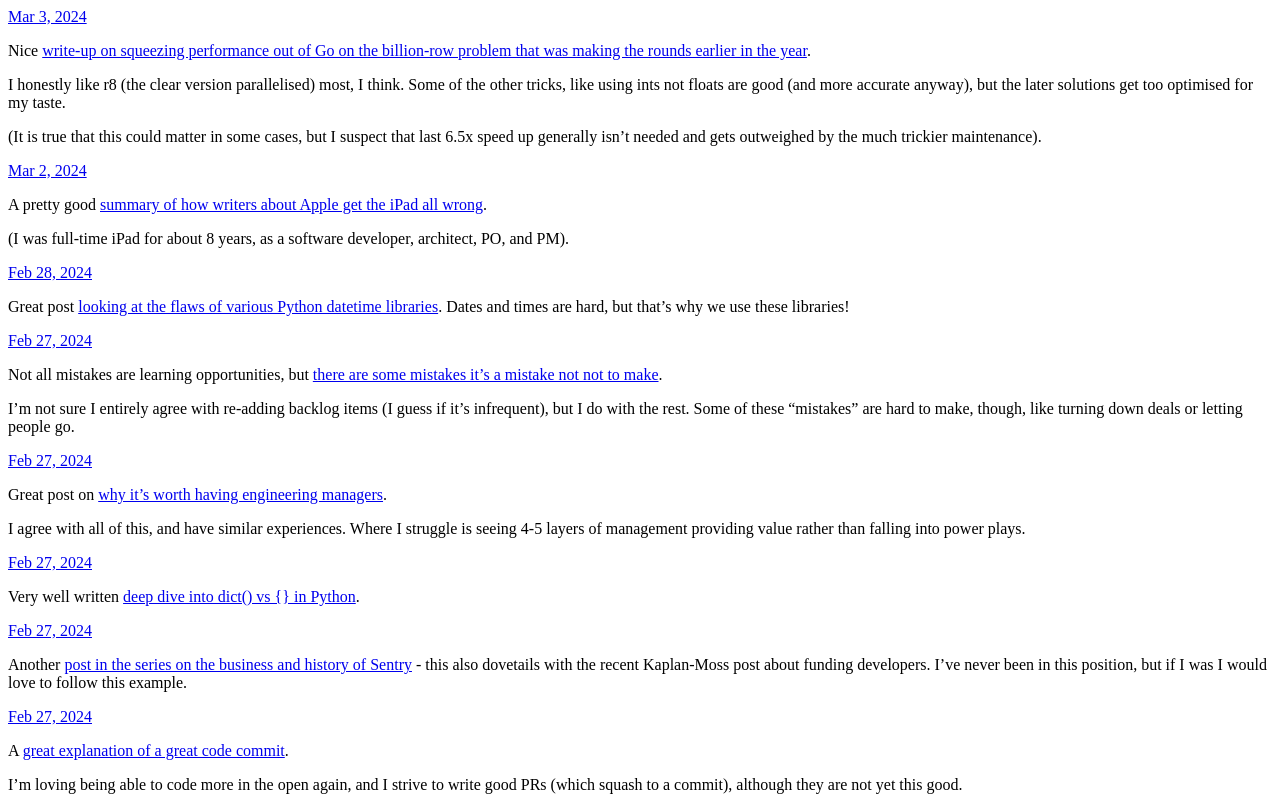
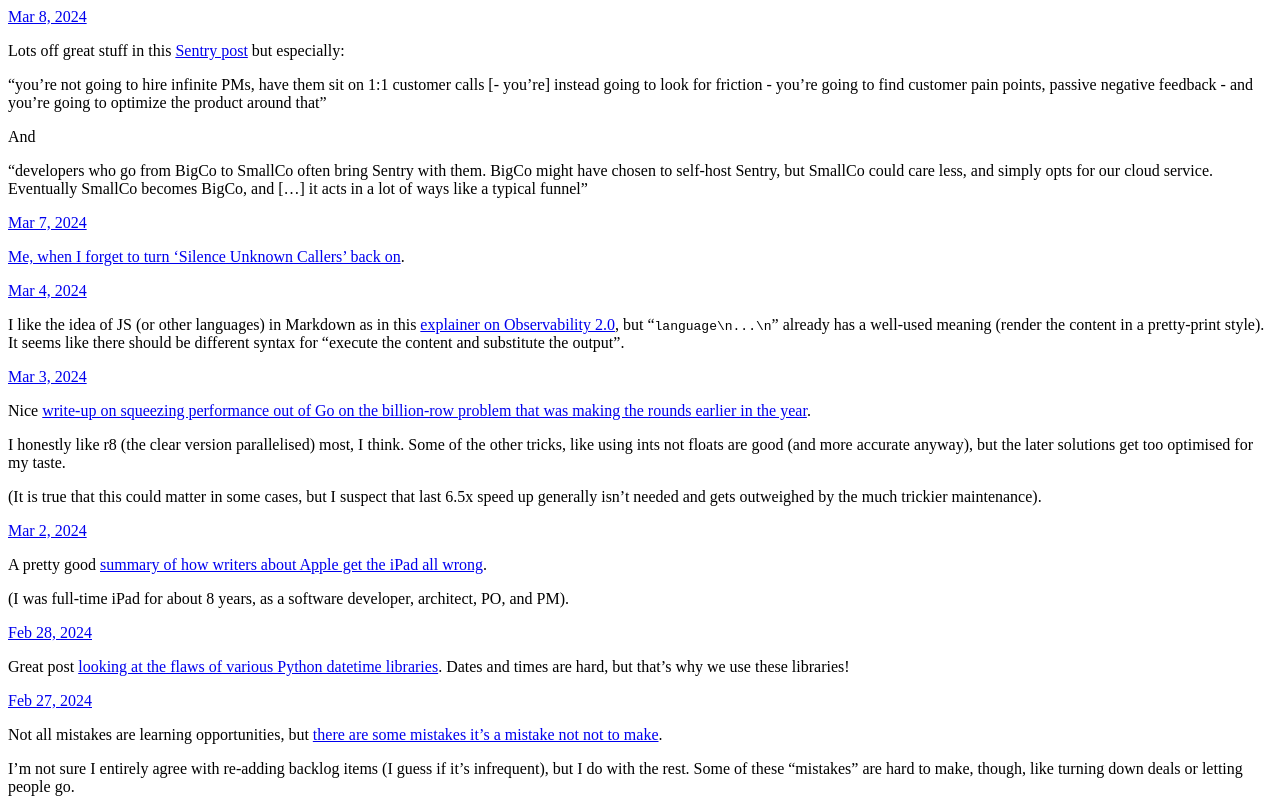
Before and after one commit to tonyandrewmeyer/micro-blog, a plain HTML site: page index.html in a window 1280 px wide. Shown: the top 800 px of the page. Drawn offline with Linux system fonts and the light colour scheme.

Commit message:
Archiving from Micro.blog.

```diff
--- a/index.html
+++ b/index.html
@@ -21,6 +21,42 @@
 <div class="h-feed">
 
 
+
+	  <div class="h-entry">
+
+
+		<a href="https://tonyandrewmeyer.blog/2024/03/08/lots-off-great.html" class="u-url"><time class="dt-published" datetime="2024-03-08 23:41:15 &#43;1300">Mar 8, 2024</time></a>
+
+		<div class="e-content">
+			 <p>Lots off great stuff in this <a href="https://cra.mr/enterprise-is-dead/">Sentry post</a> but especially:</p>
+<p>&ldquo;you’re not going to hire infinite PMs, have them sit on 1:1 customer calls [- you’re] instead going to look for friction - you’re going to find customer pain points, passive negative feedback - and you’re going to optimize the product around that&rdquo;</p>
+<p>And</p>
+<p>&ldquo;developers who go from BigCo to SmallCo often bring Sentry with them. BigCo might have chosen to self-host Sentry, but SmallCo could care less, and simply opts for our cloud service. Eventually SmallCo becomes BigCo, and [&hellip;] it acts in a lot of ways like a typical funnel&rdquo;</p>
+
+		</div>
+	  </div>
+
+	  <div class="h-entry">
+
+
+		<a href="https://tonyandrewmeyer.blog/2024/03/07/me-when-i.html" class="u-url"><time class="dt-published" datetime="2024-03-07 19:21:07 &#43;1300">Mar 7, 2024</time></a>
+
+		<div class="e-content">
+			 <p><a href="https://open.substack.com/pub/workchronicles/p/comic-getting-phone-calls">Me, when I forget to turn &lsquo;Silence Unknown Callers&rsquo; back on</a>.</p>
+
+		</div>
+	  </div>
+
+	  <div class="h-entry">
+
+
+		<a href="https://tonyandrewmeyer.blog/2024/03/04/i-like-the.html" class="u-url"><time class="dt-published" datetime="2024-03-04 08:40:04 &#43;1300">Mar 4, 2024</time></a>
+
+		<div class="e-content">
+			 <p>I like the idea of JS (or other languages) in Markdown as in this <a href="https://simonwillison.net/2024/Mar/3/interesting-ideas-in-observable-framework/">explainer on Observability 2.0</a>, but &ldquo;<code>language\n...\n</code>&rdquo; already has a well-used meaning (render the content in a pretty-print style). It seems like there should be different syntax for &ldquo;execute the content and substitute the output&rdquo;.</p>
+
+		</div>
+	  </div>
 
 	  <div class="h-entry">
 
```
